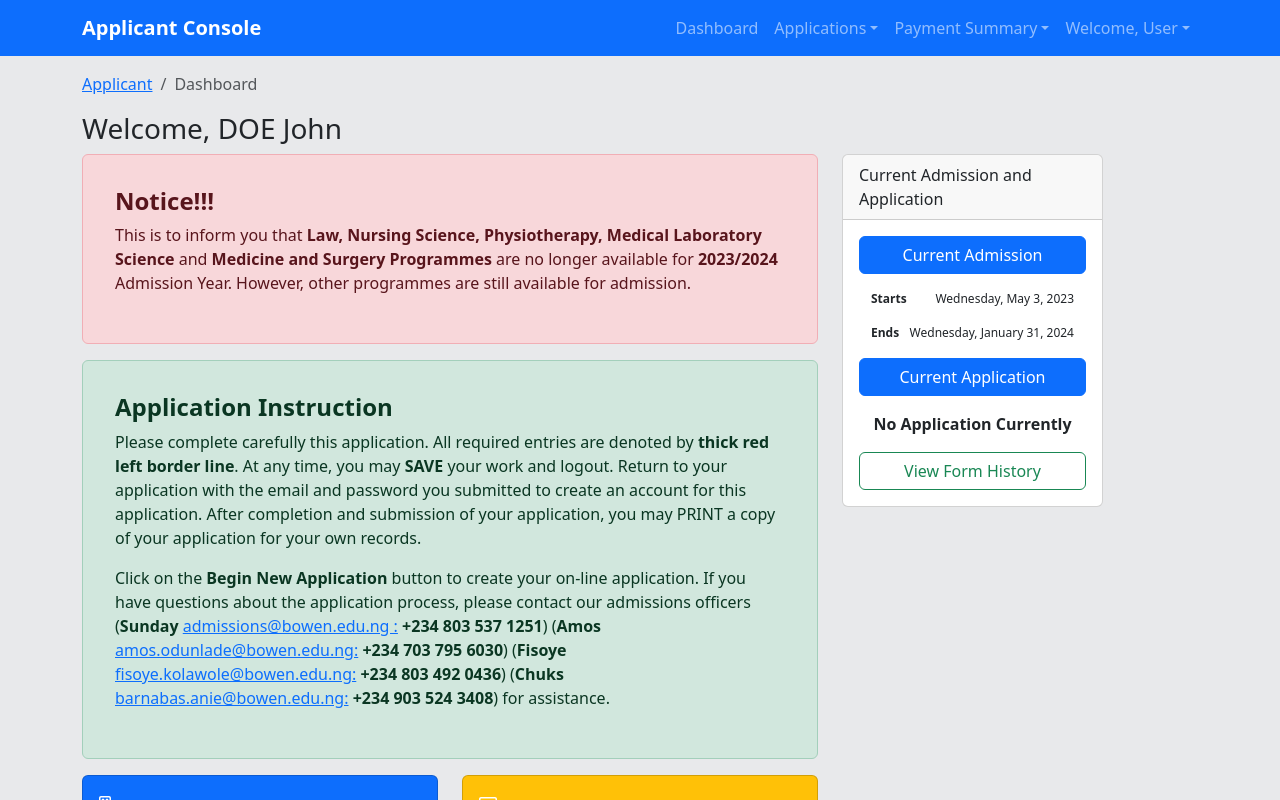
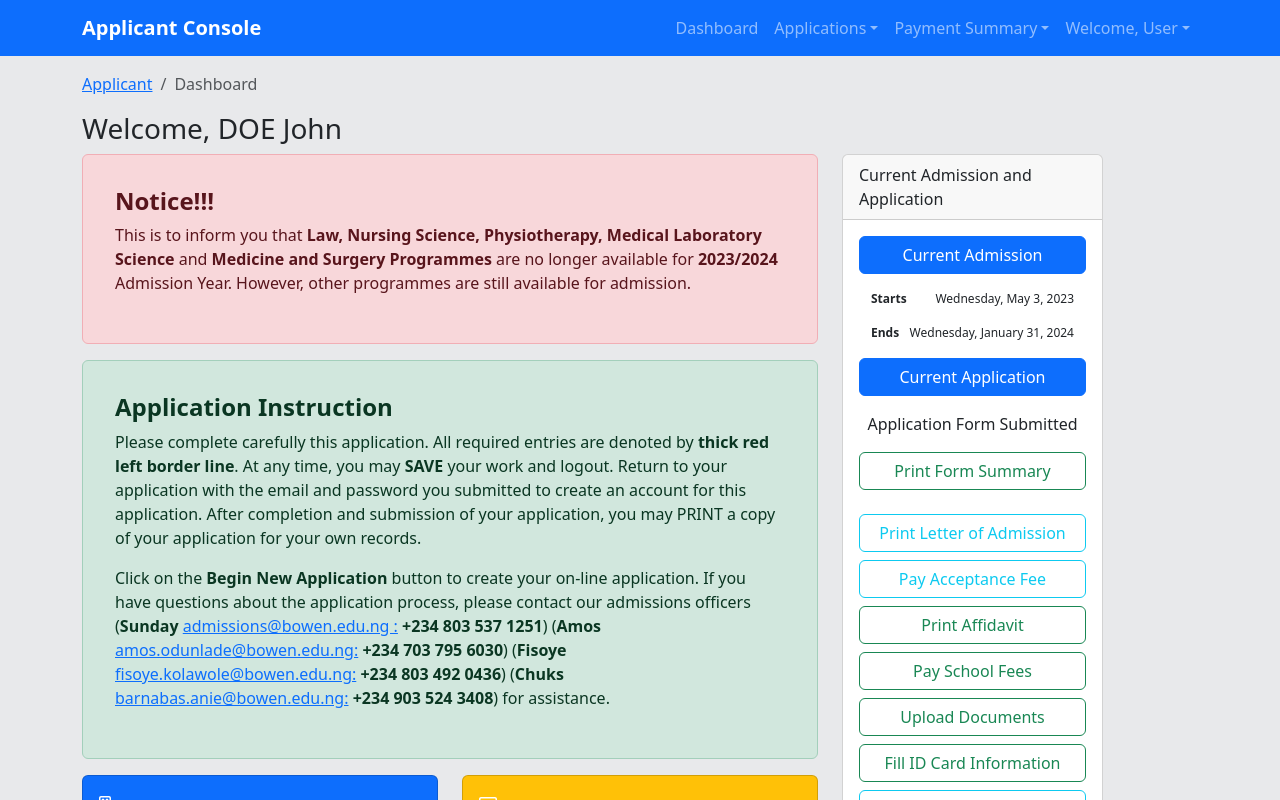
Before and after one commit to Sir-Dave/Bowen-Admissions, a React (Create React App) app: page / in a window 1280 px wide. Shown: the top 800 px of the page. Built offline with nearby package versions, Linux system fonts and the light colour scheme.

Commit message:
Implemented navigation to summary screen for non-empty application

```diff
--- a/src/components/CurrentAdmissionCard.tsx
+++ b/src/components/CurrentAdmissionCard.tsx
@@ -1,8 +1,14 @@
 import Card from 'react-bootstrap/Card';
 import Button from 'react-bootstrap/Button';
 import Row from 'react-bootstrap/Row';
+import { useNavigate } from 'react-router-dom';
 
 const CurrentAdmissionCard: React.FC = () => {
+    const navigate = useNavigate();
+
+    const viewFormSummary = () => {
+        navigate('/applicant/form/application');
+    };
     return (
         <Card>
             <Card.Header>Current Admission and Application</Card.Header>
@@ -31,7 +37,7 @@ const CurrentAdmissionCard: React.FC = () => {
 
                 <Card.Text className='mt-3'>Application Form Submitted</Card.Text>
 
-                <Button variant="outline-success" className='btn w-100'>Print Form History</Button>
+                <Button variant="outline-success" className='btn w-100' onClick={viewFormSummary}>Print Form Summary </Button>
 
                 <Button variant="outline-info" className='mt-4 btn w-100'>Print Letter of Admission</Button>
                 <Button variant="outline-info" className='mt-2 btn w-100'>Pay Acceptance Fee</Button>
--- a/src/screens/Dashboard.tsx
+++ b/src/screens/Dashboard.tsx
@@ -11,7 +11,7 @@ import EmptyAdmissionCard from '../components/EmptyAdmissionCard';
 import CurrentAdmissionCard from '../components/CurrentAdmissionCard';
 
 const Dashboard: React.FC = () => {
-  var hasAdmission = false;
+  var hasAdmission = true;
 
 
   return (
```
